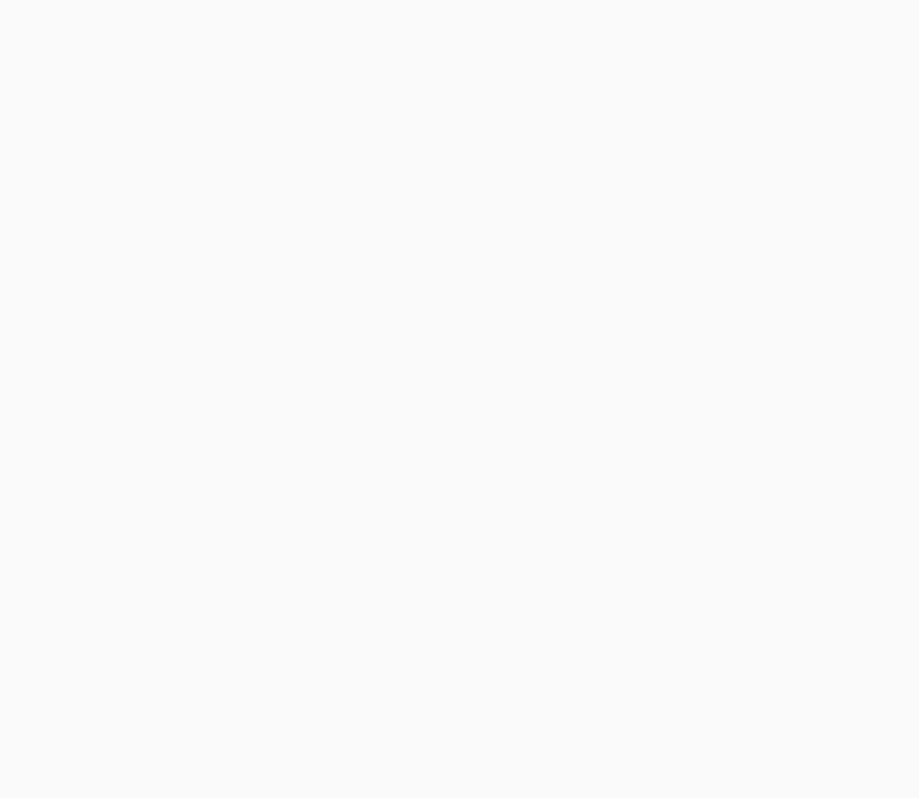
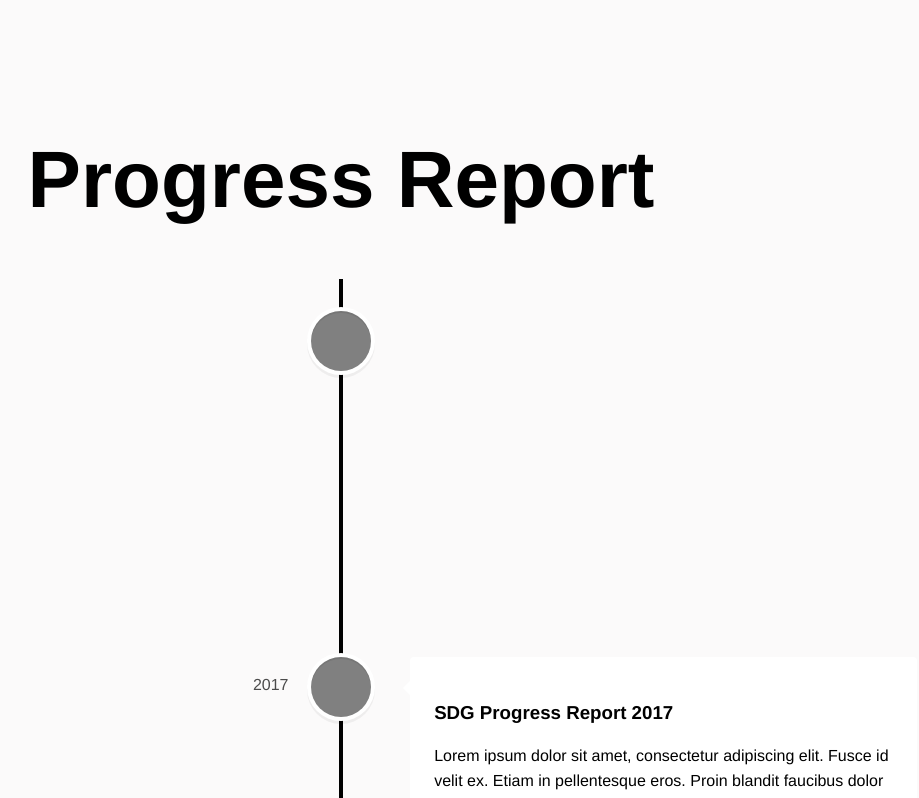
Before and after one commit to i-KNPV/UN-SDGS, a React (Create React App) app: page / in a window 1280 px wide. Shown: the top 798 px of the page, without its empty margins (299-1218 px from the left). Built offline with nearby package versions, Linux system fonts and the light colour scheme.

Commit message:
added timeline for progress report

```diff
--- a/package.json
+++ b/package.json
@@ -12,6 +12,7 @@
     "react-dom": "^18.2.0",
     "react-scripts": "5.0.1",
     "react-spring": "^8.0.27",
+    "react-vertical-timeline-component": "^3.6.0",
     "tailwind-merge": "^2.2.1",
     "web-vitals": "^2.1.4"
   },
--- /dev/null
+++ b/src/App.css
@@ -0,0 +1,32 @@
+.title {
+    font-size: 5em;
+    text-align: center;
+    font-family: "Helvetica";
+}
+
+.button{
+    text-decoration: none;
+    padding: 0.5em 1em 0.5 em 0.5em;
+    color:white;
+    background-color: black;
+    border-color: white;
+    font-family: Helvetica;
+}
+
+.date{
+    color:black,
+}
+
+#content {
+    font-family: "Helvetica";
+    padding-bottom: 1.5em;
+}
+
+h3{
+    font-family: "Helvetica";
+    padding-top: 0.10em;
+}
+
+.tracker{
+    box-shadow: '1px 2px 9px #F4AAB9';
+}
--- a/src/App.js
+++ b/src/App.js
@@ -1,6 +1,9 @@
 import { React } from "react";
 import Square from "./components/Square";
 import { motion } from "framer-motion";
+import { VerticalTimeline, VerticalTimelineElement } from "react-vertical-timeline-component";
+import 'react-vertical-timeline-component/style.min.css'
+import './App.css';
 
 function importAll(r) {
   let images = {};
@@ -16,10 +19,12 @@
 
 const squarePaths = Object.values(images);
 
+
 function App() {
   console.log(squarePaths);
 
   return (
+    <>
     <div className="container">
       <div className="gallery">
         {squarePaths.map((image, index) => (
@@ -34,7 +39,84 @@
           </motion.div>
         ))}
       </div>
-    </div>
+      </div>
+
+
+      <h1 className='title'>
+          Progress Report
+      </h1>
+       <div className="progress">
+        <VerticalTimeline lineColor = '#000'>
+          <VerticalTimelineElement className="tracker" iconStyle = {{background: '#808080', color:'#fff' }} date = '2016' dateClassName="date">
+              <h3 className="report-title">SDG Progress Report 2016</h3>
+              <p id = "content">Lorem ipsum dolor sit amet, consectetur adipiscing elit. Fusce id velit ex. Etiam in pellentesque eros. Proin blandit faucibus dolor tristique laoreet.
+              <br/>
+              Proin tincidunt ligula at lacinia malesuada. Mauris vehicula nibh non efficitur dignissim. h</p>
+              <button className="button">Read more</button>
+          </VerticalTimelineElement>
+          <VerticalTimelineElement className="tracker" iconStyle = {{background: '#808080', color:'#fff'}} date = '2017' dateClassName="date">
+              <h3 className="report-title">SDG Progress Report 2017</h3>
+              <p id = "content">Lorem ipsum dolor sit amet, consectetur adipiscing elit. Fusce id velit ex. Etiam in pellentesque eros. Proin blandit faucibus dolor tristique laoreet.
+              <br/>
+              Proin tincidunt ligula at lacinia malesuada. Mauris vehicula nibh non efficitur dignissim. h</p>
+              <button className="button">Read more</button>
+          </VerticalTimelineElement>
+          <VerticalTimelineElement className="tracker" iconStyle = {{background: '#808080', color:'#fff'}} date = '2018' dateClassName="date">
+              <h3 className="report-title">SDG Progress Report 2018</h3>
+              <p id = "content">Lorem ipsum dolor sit amet, consectetur adipiscing elit. Fusce id velit ex. Etiam in pellentesque eros. Proin blandit faucibus dolor tristique laoreet.
+              <br/>
+              Proin tincidunt ligula at lacinia malesuada. Mauris vehicula nibh non efficitur dignissim. h</p>
+              <button className="button">Read more</button>
+          </VerticalTimelineElement>
+          <VerticalTimelineElement className="tracker" iconStyle = {{background: '#808080', color:'#fff'}} date = '2019' dateClassName="date">
+              <h3 className="report-title">SDG Progress Report 2019</h3>
+              <p id = "content">Lorem ipsum dolor sit amet, consectetur adipiscing elit. Fusce id velit ex. Etiam in pellentesque eros. Proin blandit faucibus dolor tristique laoreet.
+              <br/>
+              Proin tincidunt ligula at lacinia malesuada. Mauris vehicula nibh non efficitur dignissim. h</p>
+              <button className="button">Read more</button>
+          </VerticalTimelineElement>
+          <VerticalTimelineElement className="tracker" iconStyle = {{background: '#808080', color:'#fff'}} date = '2020' dateClassName="date">
+              <h3 className="report-title">SDG Progress Report 2020</h3>
+              <p id = "content">Lorem ipsum dolor sit amet, consectetur adipiscing elit. Fusce id velit ex. Etiam in pellentesque eros. Proin blandit faucibus dolor tristique laoreet.
+              <br/>
+              Proin tincidunt ligula at lacinia malesuada. Mauris vehicula nibh non efficitur dignissim. h</p>
+              <button className="button">Read more</button>
+          </VerticalTimelineElement>
+          <VerticalTimelineElement className="tracker" iconStyle = {{background: '#808080', color:'#fff'}} date = '2021' dateClassName="date">
+              <h3 className="report-title">SDG Progress Report 2021</h3>
+              <p id = "content">Lorem ipsum dolor sit amet, consectetur adipiscing elit. Fusce id velit ex. Etiam in pellentesque eros. Proin blandit faucibus dolor tristique laoreet.
+              <br/>
+              Proin tincidunt ligula at lacinia malesuada. Mauris vehicula nibh non efficitur dignissim. h</p>
+              <button className="button">Read more</button>
+          </VerticalTimelineElement>
+          <VerticalTimelineElement className="tracker" iconStyle = {{background: '#808080', color:'#fff'}} date = '2022' dateClassName="date">
+              <h3 className="report-title">SDG Progress Report 2022</h3>
+              <p id = "content">Lorem ipsum dolor sit amet, consectetur adipiscing elit. Fusce id velit ex. Etiam in pellentesque eros. Proin blandit faucibus dolor tristique laoreet.
+              <br/>
+              Proin tincidunt ligula at lacinia malesuada. Mauris vehicula nibh non efficitur dignissim. h</p>
+              <button className="button">Read more</button>
+          </VerticalTimelineElement>
+          <VerticalTimelineElement className="tracker" iconStyle = {{background: '#808080', color:'#fff'}} date = '2023' dateClassName="date">
+              <h3 className="report-title">SDG Progress Report 2023</h3>
+              <p id = "content">Lorem ipsum dolor sit amet, consectetur adipiscing elit. Fusce id velit ex. Etiam in pellentesque eros. Proin blandit faucibus dolor tristique laoreet.
+              <br/>
+              Proin tincidunt ligula at lacinia malesuada. Mauris vehicula nibh non efficitur dignissim. h</p>
+              <button className="button">Read more</button>
+          </VerticalTimelineElement>
+        </VerticalTimeline>
+      </div>
+
+    </>
+
+
+
+
+
+
+
+
+
+
   );
 }
 
```
Also changed, not shown: 1 other file (tests, documents, lock files or other folders).
